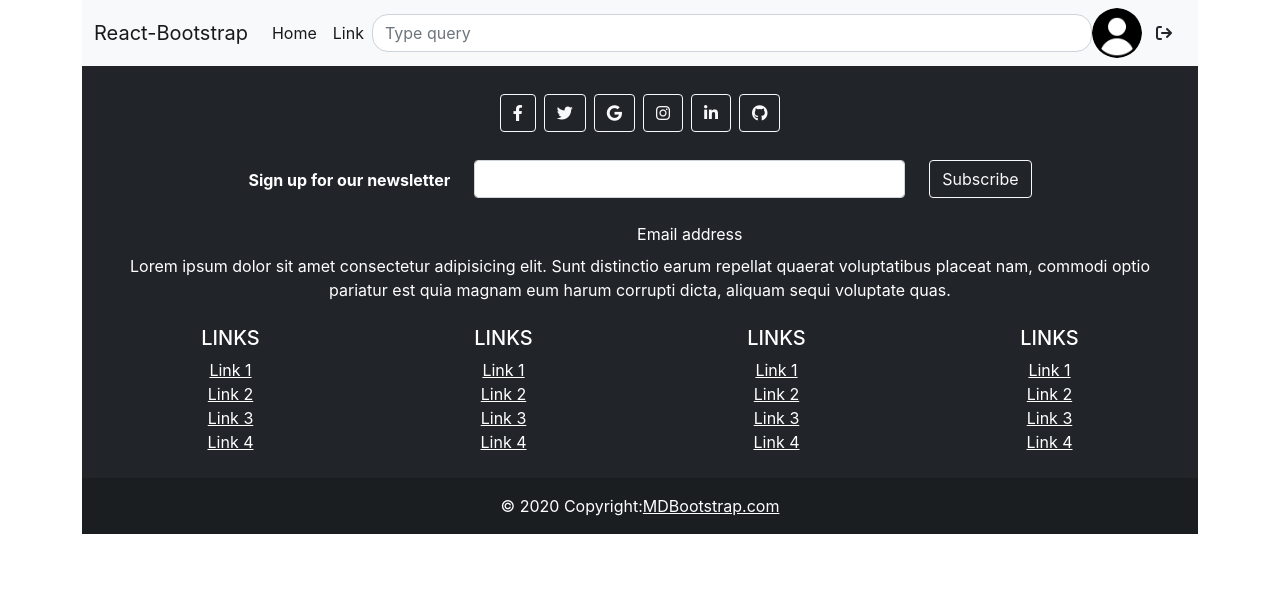
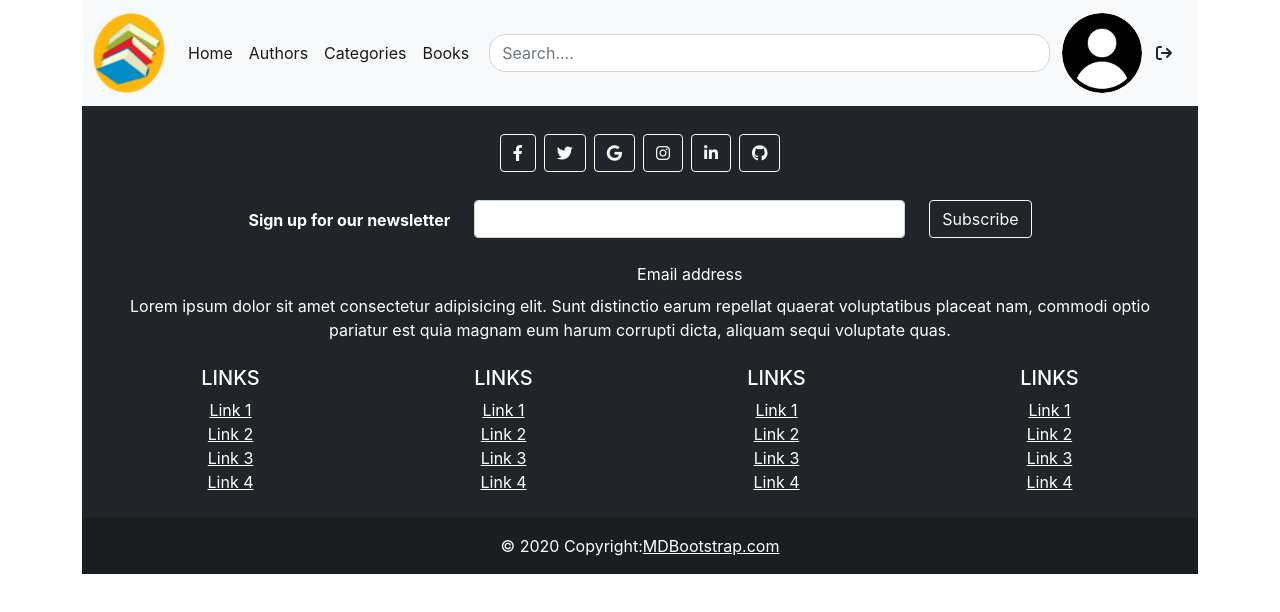
Before and after one commit to shorook96/Mern_Library, a React (Create React App) app in the folder library_frontend/: page / in a window 1280 px wide. Shown: the top 612 px of the page. Built offline with nearby package versions, Linux system fonts and the light colour scheme.

Commit message:
final navbar

```diff
--- a/library_frontend/src/App.css
+++ b/library_frontend/src/App.css
@@ -3,13 +3,13 @@
 }
 
 .App-logo {
-  height: 40vmin;
+  height: 10vmin;
   pointer-events: none;
 }
 
 @media (prefers-reduced-motion: no-preference) {
   .App-logo {
-    animation: App-logo-spin infinite 20s linear;
+    animation: App-logo-spin infinite 10s linear;
   }
 }
 
--- a/library_frontend/src/components/NavComponent.js
+++ b/library_frontend/src/components/NavComponent.js
@@ -1,15 +1,25 @@
 import React from 'react';
-import { Navbar, Container, Nav } from 'react-bootstrap';
+import { Navbar, Container, Nav, Image } from 'react-bootstrap';
 import { LinkContainer } from 'react-router-bootstrap';
 import SearchPanel from './SearchPanel';
 import UserLogoComponent from './UserLogoComponent';
+import booklogo from '../assets/images/booklogo.jpg';
+
 const NavComponent = () => {
   return (
     <>
       <Navbar bg="light" expand="lg">
         <Container className="d-flex align-content-around">
           <LinkContainer to="">
-            <Navbar.Brand>React-Bootstrap</Navbar.Brand>
+            <Navbar.Brand>
+              <Image
+                width={70}
+                height={40}
+                roundedCircle
+                className="App-logo"
+                src={booklogo}
+              />
+            </Navbar.Brand>
           </LinkContainer>
           <Navbar.Toggle aria-controls="basic-navbar-nav" />
           <Navbar.Collapse id="basic-navbar-nav">
@@ -18,10 +28,18 @@ const NavComponent = () => {
                 <Nav.Link>Home</Nav.Link>
               </LinkContainer>
               <LinkContainer to="">
-                <Nav.Link>Link</Nav.Link>
+                <Nav.Link>Authors</Nav.Link>
+              </LinkContainer>
+              <LinkContainer to="">
+                <Nav.Link>Categories</Nav.Link>
+              </LinkContainer>
+              <LinkContainer to="">
+                <Nav.Link>Books</Nav.Link>
               </LinkContainer>
             </Nav>
-            <SearchPanel />
+            <Container>
+              <SearchPanel />
+            </Container>
             <UserLogoComponent />
           </Navbar.Collapse>
         </Container>
--- a/library_frontend/src/components/SearchPanel.js
+++ b/library_frontend/src/components/SearchPanel.js
@@ -4,11 +4,11 @@ import React from 'react';
 const SearchPanel = () => {
   return (
     <>
-      <form className=" input-group">
+      <form className="input-group">
         <input
           type="search"
-          className="form-control form-rounded w-25"
-          placeholder="Type query"
+          className="form-control form-rounded "
+          placeholder="Search...."
           aria-label="Search"
         />
       </form>
--- a/library_frontend/src/components/UserLogoComponent.js
+++ b/library_frontend/src/components/UserLogoComponent.js
@@ -5,7 +5,7 @@ import userlogo from '../assets/userimages/userlogo.png';
 const UserLogoComponent = () => {
   return (
     <div class="d-flex ">
-      <Image roundedCircle src={userlogo} width={50} height={50} />
+      <Image roundedCircle src={userlogo} width={80} height={80} />
       <button className="btn">
         <i class="fa fa-sign-out " aria-hidden="true"></i>
       </button>
```
Also changed, not shown: library_frontend/src/assets/images/booklogo.jpg (added).
